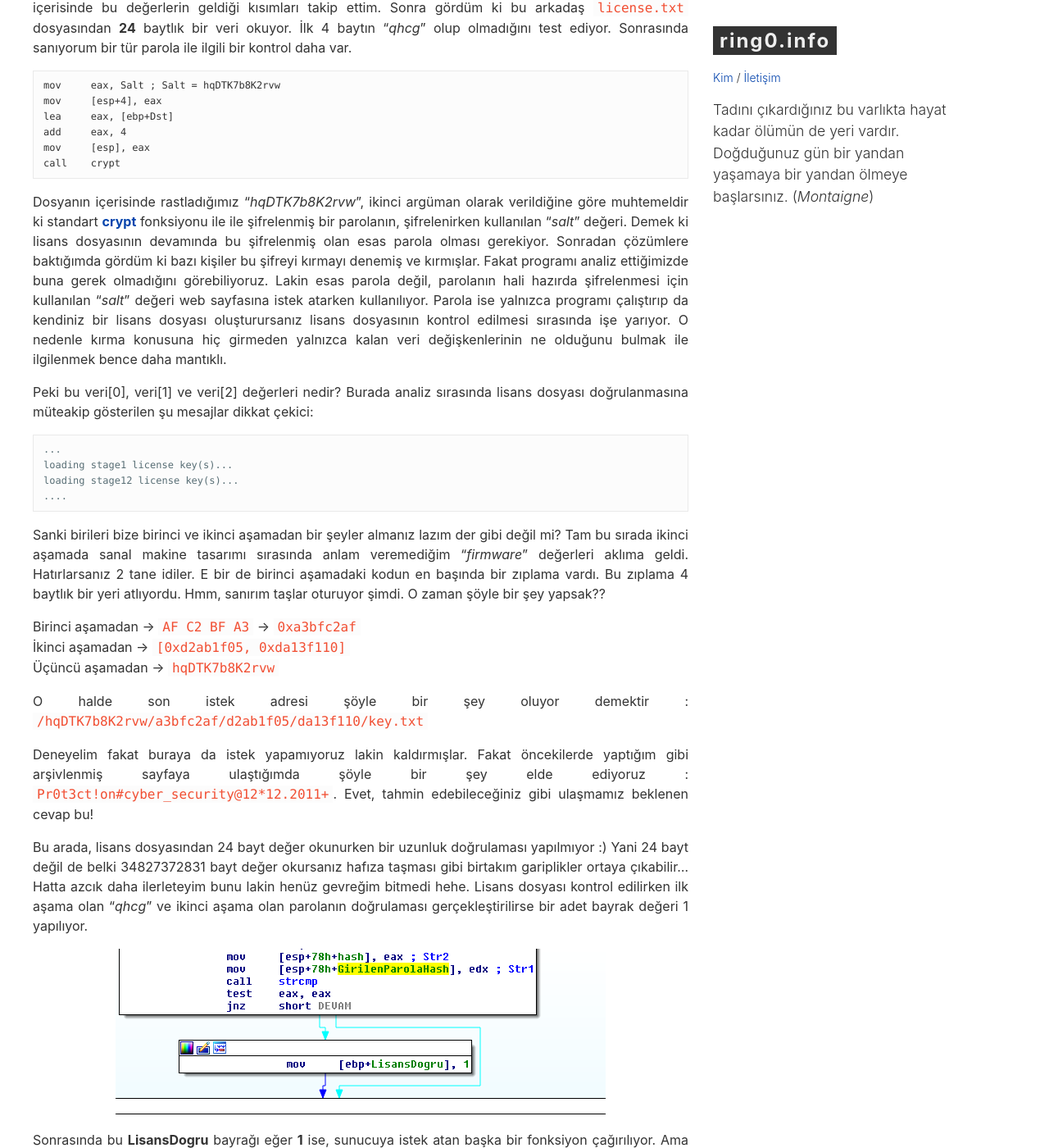
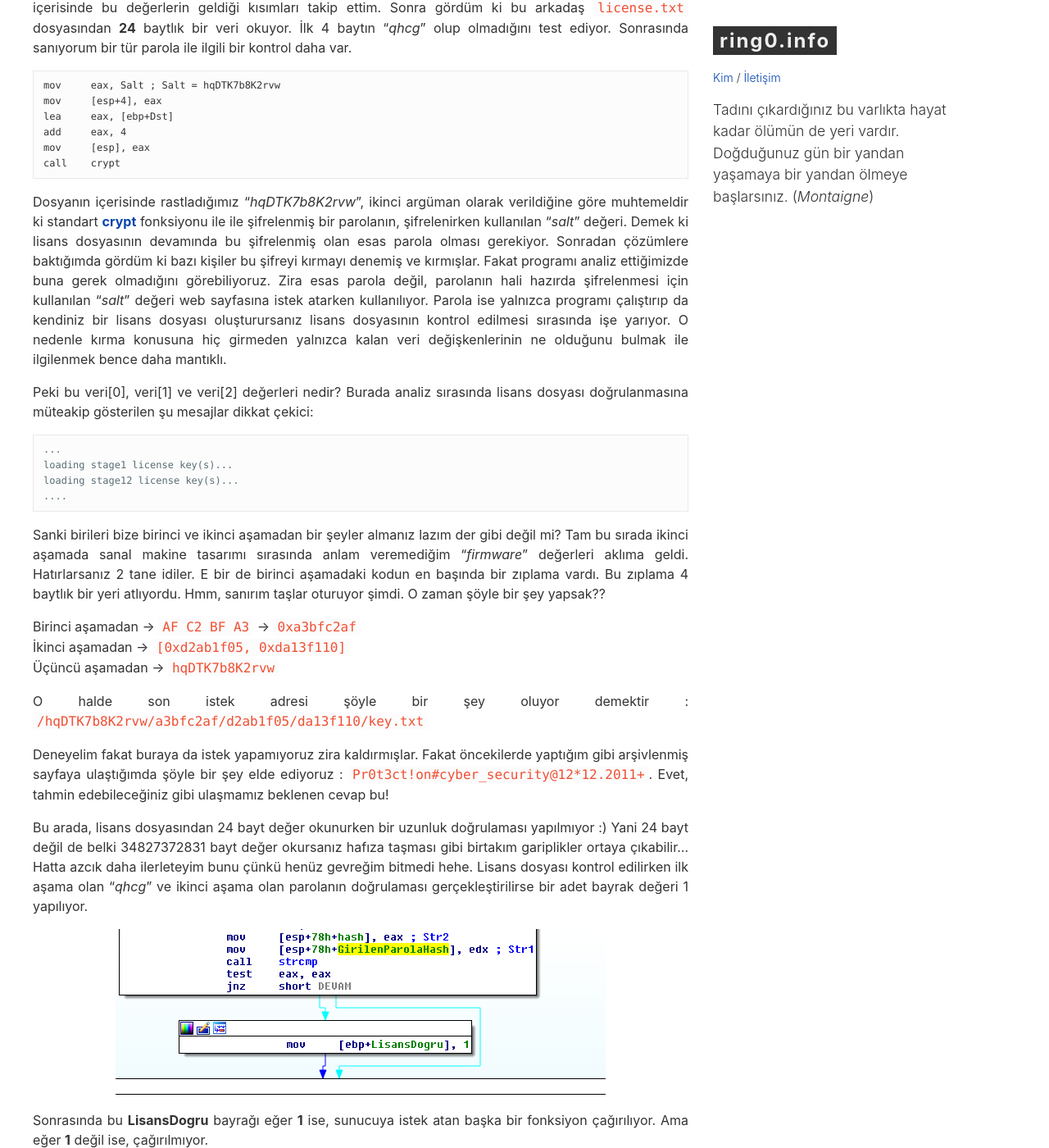
Before and after one commit to philophys/philophys.github.com, a Jekyll site: the page built from _posts/2017-04-08-gchq-soru-cozumleri.md, in a window 1280 px wide and 1400 px high, scrolled down 10747 px. Shown: the whole window at 82% size. Built offline with Jekyll 4.4.1, drawn with Linux system fonts in a browser that asks for light colours; comment, search, counter and statistics services are not loaded; some of the changed text lies outside the part shown.

Commit message:
Update 2017-04-08-gchq-soru-cozumleri.md

````diff
--- a/_posts/2017-04-08-gchq-soru-cozumleri.md
+++ b/_posts/2017-04-08-gchq-soru-cozumleri.md
@@ -7,7 +7,7 @@
 
 Teee 2011 yılında düzenlenen bir yarışma gibi bir şey varmış, ben ise bunu iki gün önce keşfettim. Serbest zamanlarımda uğraştım ve oldukça da zevk aldım. O nedenle blogda da paylaşmaya karar verdim. Bu yarışma gibi olan şey 3 aşamadan oluşuyor ve her aşama birbiriyle ilişkili. Çözüm sırasında tek sorun internet sitesinde lazım olan kısımların artık çalışmıyor olmasıydı fakat onu da sağ olsun *web.archive* arşivlemiş, o nedenle geriye kalan tek şey soruların çözülmesi oluyor... *Öncelikle eğer bu soruları kendiniz de çözmek istiyorsanız lütfen yazıyı şimdi okumayın, önce kendiniz çözmek için uğraşın ve en son seçenek olarak - <u>bu en son seçenekten önce gerekirse günlerce araştırma yapmanız, belki de sayfalarca doküman okumanız gerekebilir hiç fark etmez </u>- çözümlere yönelin.* Sorular nerede derseniz, aşağıdaki ilk resim birinci aşamanın başlangıcıdır... Ulaştığınız istekleri ise [bu](http://www.canyoucrackit.co.uk) adrese göndermeniz gerekiyor fakat şu anda ulaşacağınız adresler erişilemiyor, bu nedenle o adreslere ulaşmak için de *web.archive* servisinden yararlanmanız gerekiyor.
 
-Fikrimce en çok 2. aşamada eğlendim. Lakin şu sıralar aşağı yukarı buna benzer bir şey üzerinde çalıştığım için karşıma bunun çıkması çok hoşuma gitti. Birinci ve üçüncü aşamada ise işin içine bazı kısımlarda şifreleme algoritmaları girdiği için biraz gözüm korkmuştu ama düşündüğüm kadar zor da değilmiş, biraz genel kültür(hehe) gerekiyormuş sadece..
+Fikrimce en çok 2. aşamada eğlendim. Zira şu sıralar aşağı yukarı buna benzer bir şey üzerinde çalıştığım için karşıma bunun çıkması çok hoşuma gitti. Birinci ve üçüncü aşamada ise işin içine bazı kısımlarda şifreleme algoritmaları girdiği için biraz gözüm korkmuştu ama düşündüğüm kadar zor da değilmiş, biraz genel kültür(hehe) gerekiyormuş sadece..
 
 ### Birinci Aşama
 
@@ -17,7 +17,7 @@
 
 ![](/files/sibur.png)
 
-Resmi ilk gördüğümde aklıma yine şifreleme algoritmaları geldi. Acaba dedim bu bir şifrelenmiş veri midir nedir? Fakat sonra gözüme `90`lar, `eb`ler, `cd` sonra iki yerde tekrarlanan `41 41 41 41`ler (bir de 42'ler) çarptı. Özellikle *41*'li kısmın iki kere geçmesi, aşağıdakinin veri, yukarıdakinin ise o verinin doğrulanmasında kullanılan değer olduğunu düşünmeme neden oldu. Bu sırada *42 42 42 42*'nin bir kere geçmesi de acaba eksik bir şeyler mi var diye şüpheye de düşürdü beni. Son olarak `90`'ın **nop**, `cd`nin **int**, `eb`li şeylerin ise **jmp**' olduğunu bildiğim için buradaki değerlerin bir assembly çıktısı olabileceğini düşündüm. Hatta `cd`den sonraki *80*, bunun `int 80` olabileceğini, haliyle linux altında çalıştırmama gerek olabileceğini aklıma getirdi. Fakat yine oradaki `cc` de oldukça ilginç. Lakin bu `int3` makine koduna denk geliyor ki bu da hata ayıklayıcının duraksamasına yol açan bir makine komutuydu.
+Resmi ilk gördüğümde aklıma yine şifreleme algoritmaları geldi. Acaba dedim bu bir şifrelenmiş veri midir nedir? Fakat sonra gözüme `90`lar, `eb`ler, `cd` sonra iki yerde tekrarlanan `41 41 41 41`ler (bir de 42'ler) çarptı. Özellikle *41*'li kısmın iki kere geçmesi, aşağıdakinin veri, yukarıdakinin ise o verinin doğrulanmasında kullanılan değer olduğunu düşünmeme neden oldu. Bu sırada *42 42 42 42*'nin bir kere geçmesi de acaba eksik bir şeyler mi var diye şüpheye de düşürdü beni. Son olarak `90`'ın **nop**, `cd`nin **int**, `eb`li şeylerin ise **jmp**' olduğunu bildiğim için buradaki değerlerin bir assembly çıktısı olabileceğini düşündüm. Hatta `cd`den sonraki *80*, bunun `int 80` olabileceğini, haliyle linux altında çalıştırmama gerek olabileceğini aklıma getirdi. Fakat yine oradaki `cc` de oldukça ilginç. Çünkü bu `int3` makine koduna denk geliyor ki bu da hata ayıklayıcının duraksamasına yol açan bir makine komutuydu.
 
 Test etmek için resimdeki veriyi, dışa aktardım (evet, tek tek elle yazdım).
 
@@ -433,7 +433,7 @@
 call    crypt
 ```
 
-Dosyanın içerisinde rastladığımız "*hqDTK7b8K2rvw*", ikinci argüman olarak verildiğine göre muhtemeldir ki standart [**crypt**](http://man7.org/linux/man-pages/man3/crypt.3.html) fonksiyonu ile ile şifrelenmiş bir parolanın, şifrelenirken kullanılan "*salt*" değeri.  Demek ki lisans dosyasının devamında bu şifrelenmiş olan esas parola olması gerekiyor. Sonradan çözümlere baktığımda gördüm ki bazı kişiler bu şifreyi kırmayı denemiş ve kırmışlar. Fakat programı analiz ettiğimizde buna gerek olmadığını görebiliyoruz. Lakin esas parola değil, parolanın hali hazırda şifrelenmesi için kullanılan "*salt*" değeri web sayfasına istek atarken kullanılıyor. Parola ise yalnızca programı çalıştırıp da kendiniz bir lisans dosyası oluşturursanız lisans dosyasının kontrol edilmesi sırasında işe yarıyor. O nedenle kırma konusuna hiç girmeden yalnızca kalan veri değişkenlerinin ne olduğunu bulmak ile ilgilenmek bence daha mantıklı.
+Dosyanın içerisinde rastladığımız "*hqDTK7b8K2rvw*", ikinci argüman olarak verildiğine göre muhtemeldir ki standart [**crypt**](http://man7.org/linux/man-pages/man3/crypt.3.html) fonksiyonu ile ile şifrelenmiş bir parolanın, şifrelenirken kullanılan "*salt*" değeri.  Demek ki lisans dosyasının devamında bu şifrelenmiş olan esas parola olması gerekiyor. Sonradan çözümlere baktığımda gördüm ki bazı kişiler bu şifreyi kırmayı denemiş ve kırmışlar. Fakat programı analiz ettiğimizde buna gerek olmadığını görebiliyoruz. Zira esas parola değil, parolanın hali hazırda şifrelenmesi için kullanılan "*salt*" değeri web sayfasına istek atarken kullanılıyor. Parola ise yalnızca programı çalıştırıp da kendiniz bir lisans dosyası oluşturursanız lisans dosyasının kontrol edilmesi sırasında işe yarıyor. O nedenle kırma konusuna hiç girmeden yalnızca kalan veri değişkenlerinin ne olduğunu bulmak ile ilgilenmek bence daha mantıklı.
 
 Peki bu veri[0], veri[1] ve veri[2] değerleri nedir? Burada analiz sırasında lisans dosyası doğrulanmasına müteakip gösterilen şu mesajlar dikkat çekici:
 
@@ -452,9 +452,9 @@
 
 O halde son istek adresi şöyle bir şey oluyor demektir : `/hqDTK7b8K2rvw/a3bfc2af/d2ab1f05/da13f110/key.txt`
 
-Deneyelim fakat buraya da istek yapamıyoruz lakin kaldırmışlar. Fakat öncekilerde yaptığım gibi arşivlenmiş sayfaya ulaştığımda şöyle bir şey elde ediyoruz : `Pr0t3ct!on#cyber_security@12*12.2011+`. Evet, tahmin edebileceğiniz gibi ulaşmamız beklenen cevap bu!
+Deneyelim fakat buraya da istek yapamıyoruz zira kaldırmışlar. Fakat öncekilerde yaptığım gibi arşivlenmiş sayfaya ulaştığımda şöyle bir şey elde ediyoruz : `Pr0t3ct!on#cyber_security@12*12.2011+`. Evet, tahmin edebileceğiniz gibi ulaşmamız beklenen cevap bu!
 
-Bu arada, lisans dosyasından 24 bayt değer okunurken bir uzunluk doğrulaması yapılmıyor :) Yani 24 bayt değil de belki 34827372831 bayt değer okursanız hafıza taşması gibi birtakım gariplikler ortaya çıkabilir... Hatta azcık daha ilerleteyim bunu lakin henüz gevreğim bitmedi hehe. Lisans dosyası kontrol edilirken ilk aşama olan "*qhcg*" ve ikinci aşama olan parolanın doğrulaması gerçekleştirilirse bir adet bayrak değeri 1 yapılıyor.
+Bu arada, lisans dosyasından 24 bayt değer okunurken bir uzunluk doğrulaması yapılmıyor :) Yani 24 bayt değil de belki 34827372831 bayt değer okursanız hafıza taşması gibi birtakım gariplikler ortaya çıkabilir... Hatta azcık daha ilerleteyim bunu çünkü henüz gevreğim bitmedi hehe. Lisans dosyası kontrol edilirken ilk aşama olan "*qhcg*" ve ikinci aşama olan parolanın doğrulaması gerçekleştirilirse bir adet bayrak değeri 1 yapılıyor.
 
 ![](/files/paroladogrulama.png)
 
````
